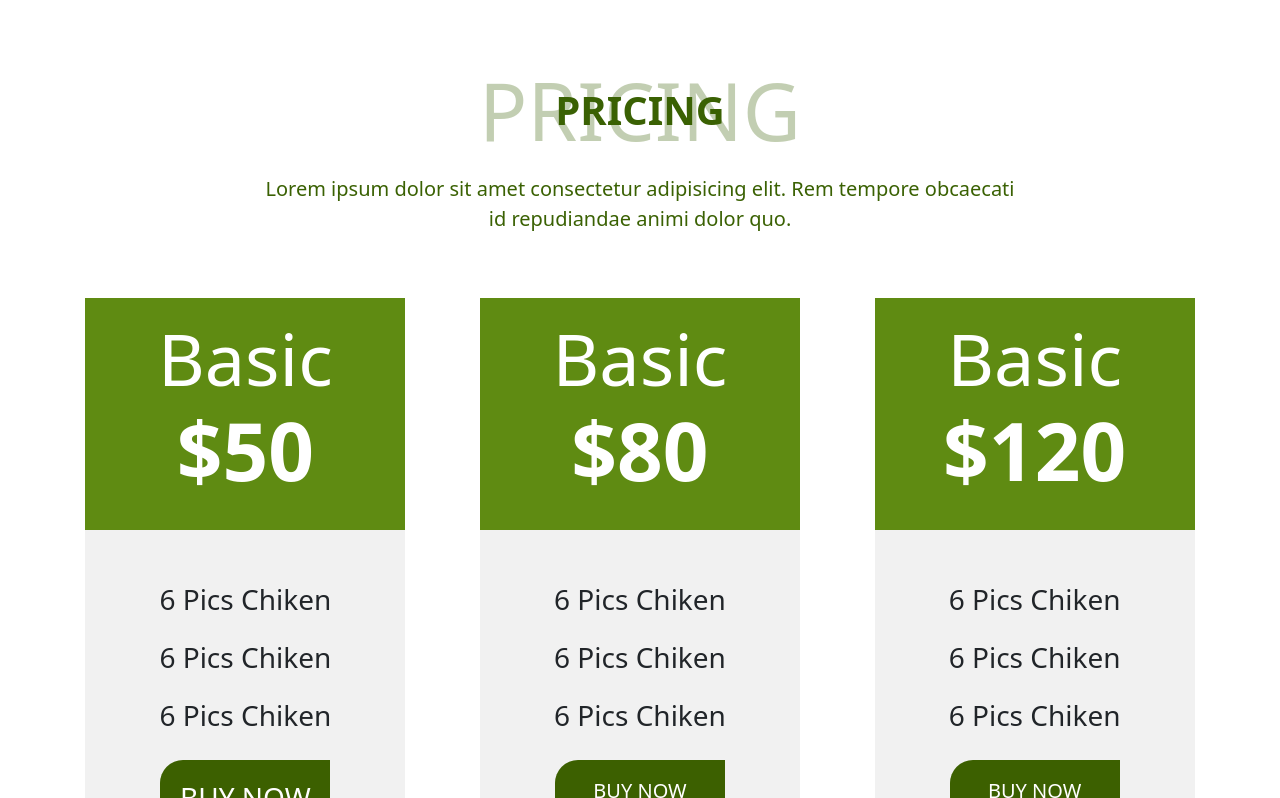
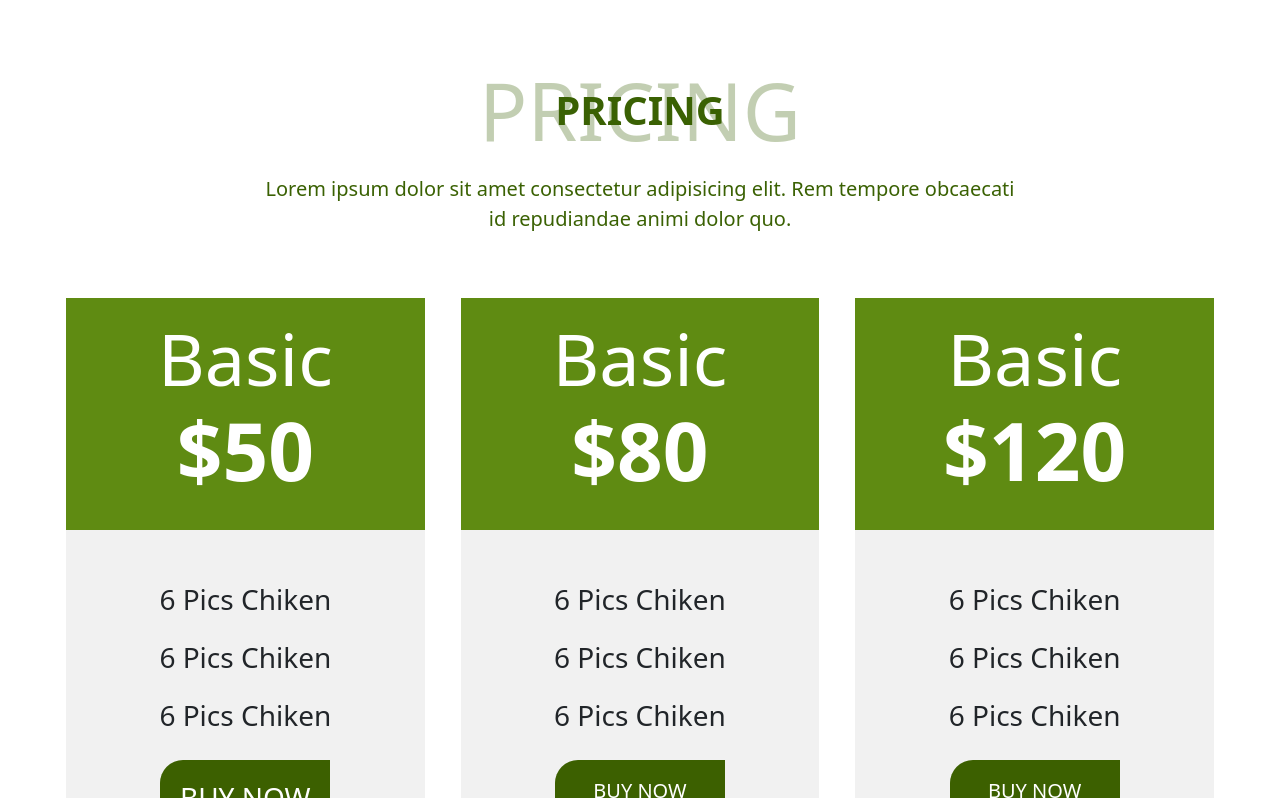
Before and after one commit to RanaHuzaima/website-react, a React (Vite) app: page / in a window 1280 px wide. Shown: the part 5704-6502 px from the top of the page. Built offline with nearby package versions, Linux system fonts and the light colour scheme.

Commit message:
Fix Some Issue

```diff
--- a/src/App.css
+++ b/src/App.css
@@ -59,8 +59,7 @@ iframe {
 
 @media screen and (min-width: 1024px) {
   .card-width {
-    width: 25vw;
-    /* justify-content: space-between; */
+    width: 28vw;
   }
 }
 .card-body {
```
